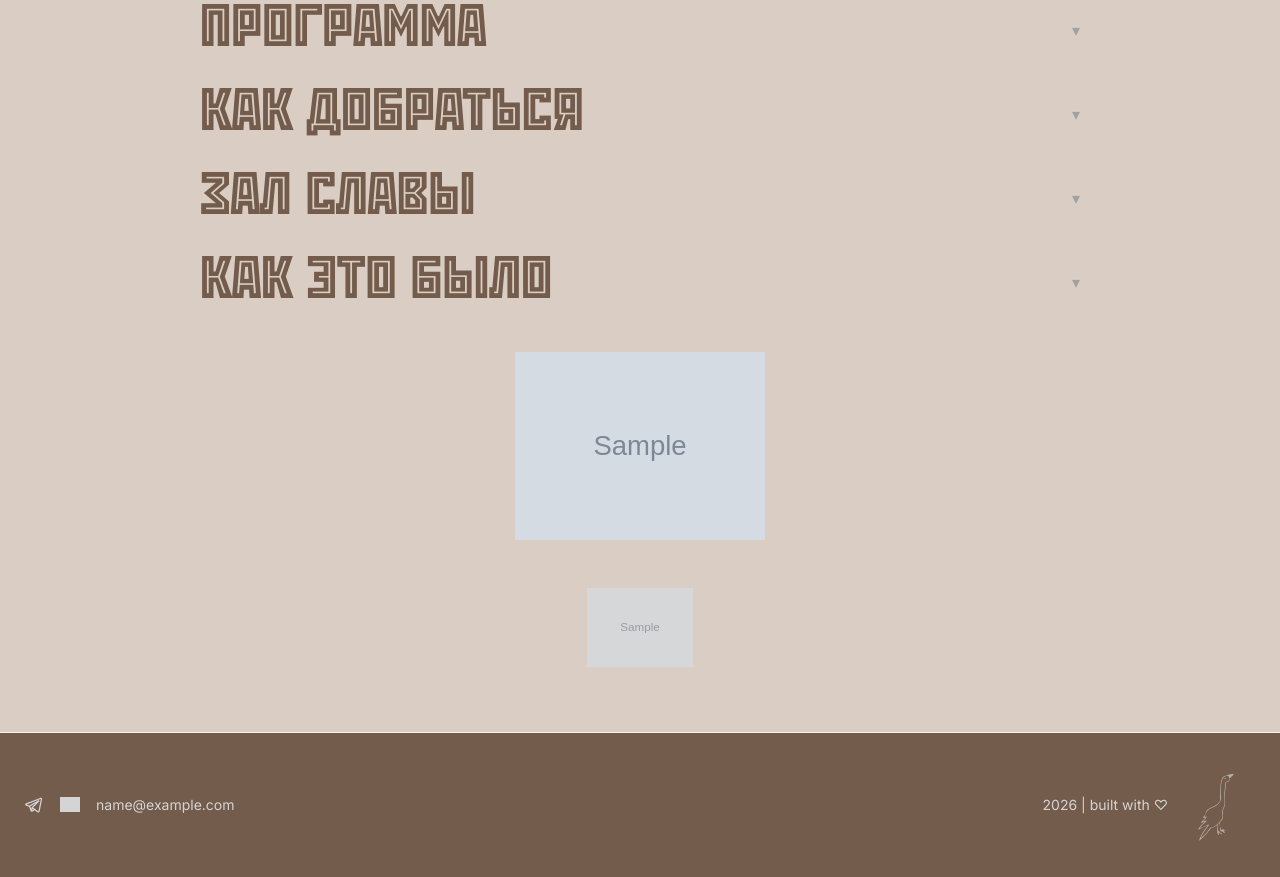
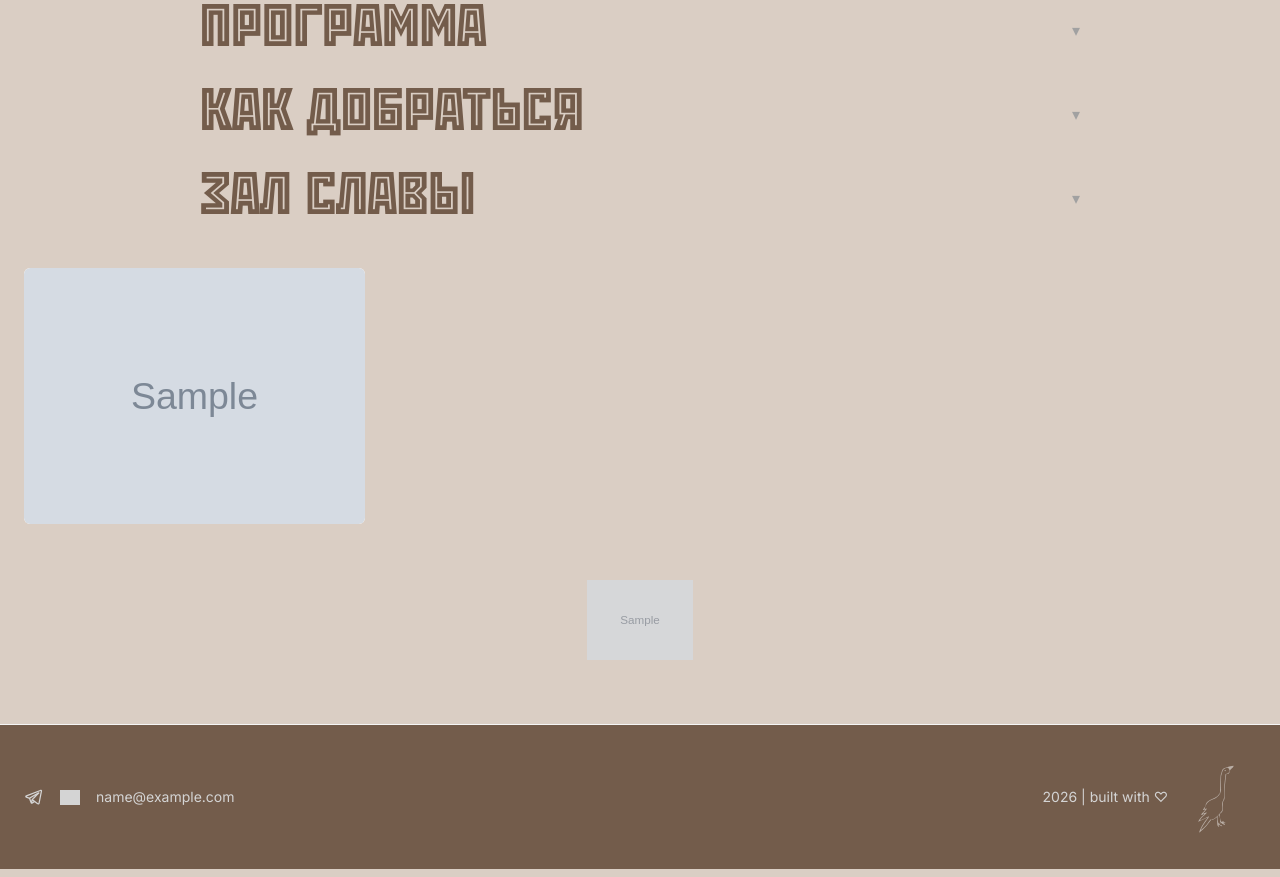
Before and after one commit to Alex-desmod/eseninbeg-site, a Django app: a page that uses apps/events/templates/events/event_detail.html in a window 1280 px wide. Shown: the part 1144-2021 px from the top of the page. Run offline with Django 5.2, Linux system fonts and the light colour scheme; tables that the repository leaves empty hold one stand-in row (values such as "Sample post"); grey boxes marked "Sample" are stand-in pictures; grey boxes are pictures that could not be loaded.

Commit message:
gallery as a photo strip in the bottom of the page

```diff
--- a/apps/events/templates/events/event_detail.html
+++ b/apps/events/templates/events/event_detail.html
@@ -320,18 +320,11 @@
     </details>
     {% endif %}
 
-    {# ---------- How it was ---------- #}
-    {% if event.media_items.exists %}
-    <details class="group w-[90%] xl:w-[75%] mx-auto mt-2">
-        <summary class="list-none [&::-webkit-details-marker]:hidden cursor-pointer select-none
-                         px-6 py-2 md:px-10 flex items-center justify-between">
-            <span class="font-race text-brand-dark text-4xl md:text-6xl uppercase">Как это было</span>
-            <span class="text-neutral-400 transition-transform group-open:rotate-180">&#9662;</span>
-        </summary>
-        <div class="details-content bg-white rounded-lg mt-2 px-6 py-6">
+    {# ---------- Video ---------- #}
     {% for item in event.media_items.all %}
         {% if item.media_type == 'video' %}
-                <div class="max-w-2xl mx-auto mb-6">
+        <div class="w-[90%] xl:w-[75%] mx-auto mt-8">
+            <div class="max-w-2xl mx-auto">
                 <div class="aspect-video">
                     <iframe src="{{ item.video_embed_url }}" class="w-full h-full rounded-md"
                             allow="autoplay; encrypted-media; picture-in-picture" allowfullscreen></iframe>
@@ -340,24 +333,48 @@
                 <p class="mt-2 text-sm text-neutral-600 text-center">{{ item.caption }}</p>
                 {% endif %}
             </div>
+        </div>
         {% endif %}
     {% endfor %}
 
-            <div class="grid grid-cols-2 md:grid-cols-3 xl:grid-cols-4 gap-3">
+    {# ---------- Photo strip ---------- #}
+    {% if event.media_items.exists %}
+    <div class="relative w-full mt-8">
+        <button type="button" id="gallery-prev" aria-label="Предыдущие фото"
+                class="absolute left-3 top-1/2 -translate-y-1/2 z-10
+                       w-9 h-9 md:w-10 md:h-10 flex items-center justify-center rounded-full
+                       bg-white/80 text-neutral-700 hover:bg-white hover:text-neutral-900
+                       shadow-sm transition-colors">
+            <span class="text-2xl leading-none">‹</span>
+        </button>
+
+        <div id="gallery-strip"
+             class="overflow-x-auto scroll-smooth [scrollbar-width:none] [-ms-overflow-style:none] [&::-webkit-scrollbar]:hidden">
+            <div class="flex gap-3 px-6 pb-2 w-max">
                 {% for item in event.media_items.all %}
                     {% if item.media_type == 'photo' %}
                     <button type="button"
-                            class="gallery-item group/item relative aspect-square overflow-hidden rounded-md bg-neutral-100"
+                            class="gallery-item group/item relative flex-shrink-0
+                                   h-48 sm:h-56 md:h-64 rounded-md overflow-hidden bg-neutral-100"
                             data-src="{{ item.image.url }}"
                             data-caption="{{ item.caption|default:'' }}">
                         <img src="{{ item.image.url }}" alt="{{ item.caption }}"
-                             class="w-full h-full object-cover group-hover/item:scale-105 transition-transform duration-300">
+                             class="h-full w-auto object-cover rounded-md group-hover/item:scale-105 transition-transform duration-300">
                     </button>
                     {% endif %}
                 {% endfor %}
             </div>
         </div>
-    </details>
+
+        <button type="button" id="gallery-next" aria-label="Следующие фото"
+                class="absolute right-3 top-1/2 -translate-y-1/2 z-10
+                       w-9 h-9 md:w-10 md:h-10 flex items-center justify-center rounded-full
+                       bg-white/80 text-neutral-700 hover:bg-white hover:text-neutral-900
+                       shadow-sm transition-colors">
+            <span class="text-2xl leading-none">›</span>
+        </button>
+    </div>
+    <script src="{% static 'js/gallery-strip-nav.js' %}" defer></script>
     {% endif %}
 
     {# ---------- Lightbox ---------- #}
@@ -381,13 +398,6 @@
     <script src="{% static 'js/details-accordion.js' %}" defer></script>
     <script src="{% static 'js/records-shine.js' %}" defer></script>
 
-    {# ---------- Bottom image ---------- #}
-    {% if event.bottom_image %}
-    <div class="w-full flex justify-center mt-6 md:mt-8 overflow-hidden">
-        <img src="{{ event.bottom_image.url }}"
-            class="w-[50%] xl:w-[30%] h-auto md:max-w-[300px] xl:max-w-[250px] object-cover">
-    </div>
-    {% endif %}
 
     {# ---------- Partners ---------- #}
     {% if event.partners.exists %}
--- a/static/css/output.css
+++ b/static/css/output.css
@@ -308,6 +308,9 @@
   .left-\[62\%\] {
     left: 62%;
   }
+  .z-10 {
+    z-index: 10;
+  }
   .z-40 {
     z-index: 40;
   }
@@ -352,9 +355,6 @@
   }
   .mb-4 {
     margin-bottom: calc(var(--spacing) * 4);
-  }
-  .mb-6 {
-    margin-bottom: calc(var(--spacing) * 6);
   }
   .mb-8 {
     margin-bottom: calc(var(--spacing) * 8);
@@ -428,6 +428,9 @@
   .h-32 {
     height: calc(var(--spacing) * 32);
   }
+  .h-48 {
+    height: calc(var(--spacing) * 48);
+  }
   .h-\[90\%\] {
     height: 90%;
   }
@@ -470,8 +473,8 @@
   .w-20 {
     width: calc(var(--spacing) * 20);
   }
-  .w-\[50\%\] {
-    width: 50%;
+  .w-\[45\%\] {
+    width: 45%;
   }
   .w-\[90\%\] {
     width: 90%;
@@ -494,6 +497,9 @@
   .w-full {
     width: 100%;
   }
+  .w-max {
+    width: max-content;
+  }
   .w-px {
     width: 1px;
   }
@@ -505,9 +511,6 @@
   }
   .max-w-\[500px\] {
     max-width: 500px;
-  }
-  .max-w-\[600px\] {
-    max-width: 600px;
   }
   .max-w-none {
     max-width: none;
@@ -552,6 +555,9 @@
   }
   .snap-start {
     scroll-snap-align: start;
+  }
+  .\[scrollbar-width\:none\] {
+    scrollbar-width: none;
   }
   .list-none {
     list-style-type: none;
@@ -640,6 +646,9 @@
   .overflow-y-auto {
     overflow-y: auto;
   }
+  .scroll-smooth {
+    scroll-behavior: smooth;
+  }
   .rounded {
     border-radius: 0.25rem;
   }
@@ -817,6 +826,9 @@
   .pt-6 {
     padding-top: calc(var(--spacing) * 6);
   }
+  .pb-2 {
+    padding-bottom: calc(var(--spacing) * 2);
+  }
   .pb-4 {
     padding-bottom: calc(var(--spacing) * 4);
   }
@@ -1064,6 +1076,9 @@
   .select-none {
     -webkit-user-select: none;
     user-select: none;
+  }
+  .\[-ms-overflow-style\:none\] {
+    -ms-overflow-style: none;
   }
   .\[-webkit-mask-position\:center\] {
     -webkit-mask-position: center;
@@ -1291,6 +1306,11 @@
       height: calc(var(--spacing) * 12);
     }
   }
+  .sm\:h-56 {
+    @media (width >= 40rem) {
+      height: calc(var(--spacing) * 56);
+    }
+  }
   .sm\:w-12 {
     @media (width >= 40rem) {
       width: calc(var(--spacing) * 12);
@@ -1299,6 +1319,11 @@
   .sm\:w-16 {
     @media (width >= 40rem) {
       width: calc(var(--spacing) * 16);
+    }
+  }
+  .sm\:w-\[30\%\] {
+    @media (width >= 40rem) {
+      width: 30%;
     }
   }
   .sm\:flex-row {
@@ -1401,6 +1426,11 @@
       height: calc(var(--spacing) * 20);
     }
   }
+  .md\:h-64 {
+    @media (width >= 48rem) {
+      height: calc(var(--spacing) * 64);
+    }
+  }
   .md\:w-8 {
     @media (width >= 48rem) {
       width: calc(var(--spacing) * 8);
@@ -1416,6 +1446,11 @@
       width: calc(var(--spacing) * 12);
     }
   }
+  .md\:w-\[22\%\] {
+    @media (width >= 48rem) {
+      width: 22%;
+    }
+  }
   .md\:w-\[75\%\] {
     @media (width >= 48rem) {
       width: 75%;
@@ -1439,11 +1474,6 @@
   .md\:grid-cols-2 {
     @media (width >= 48rem) {
       grid-template-columns: repeat(2, minmax(0, 1fr));
-    }
-  }
-  .md\:grid-cols-3 {
-    @media (width >= 48rem) {
-      grid-template-columns: repeat(3, minmax(0, 1fr));
     }
   }
   .md\:gap-4 {
@@ -1601,9 +1631,9 @@
       width: calc(var(--spacing) * 8);
     }
   }
-  .xl\:w-\[30\%\] {
-    @media (width >= 80rem) {
-      width: 30%;
+  .xl\:w-\[16\%\] {
+    @media (width >= 80rem) {
+      width: 16%;
     }
   }
   .xl\:w-\[30vw\] {
@@ -1649,11 +1679,6 @@
   .xl\:grid-cols-3 {
     @media (width >= 80rem) {
       grid-template-columns: repeat(3, minmax(0, 1fr));
-    }
-  }
-  .xl\:grid-cols-4 {
-    @media (width >= 80rem) {
-      grid-template-columns: repeat(4, minmax(0, 1fr));
     }
   }
   .xl\:flex-row {
@@ -1696,6 +1721,11 @@
   }
   .\[\&\:\:-webkit-details-marker\]\:hidden {
     &::-webkit-details-marker {
+      display: none;
+    }
+  }
+  .\[\&\:\:-webkit-scrollbar\]\:hidden {
+    &::-webkit-scrollbar {
       display: none;
     }
   }
--- /dev/null
+++ b/static/js/gallery-strip-nav.js
@@ -0,0 +1,27 @@
+(function () {
+    const strip = document.getElementById('gallery-strip');
+    const prevBtn = document.getElementById('gallery-prev');
+    const nextBtn = document.getElementById('gallery-next');
+    if (!strip || !prevBtn || !nextBtn) return;
+
+    function scrollAmount() {
+        return strip.clientWidth * 0.8;
+    }
+
+    function updateArrowsVisibility() {
+        const scrollable = strip.scrollWidth > strip.clientWidth + 1;
+        prevBtn.style.display = scrollable ? '' : 'none';
+        nextBtn.style.display = scrollable ? '' : 'none';
+    }
+
+    prevBtn.addEventListener('click', function () {
+        strip.scrollBy({ left: -scrollAmount(), behavior: 'smooth' });
+    });
+
+    nextBtn.addEventListener('click', function () {
+        strip.scrollBy({ left: scrollAmount(), behavior: 'smooth' });
+    });
+
+    updateArrowsVisibility();
+    window.addEventListener('resize', updateArrowsVisibility);
+})();
```
Lines whose indentation alone changed are shown as unchanged.
